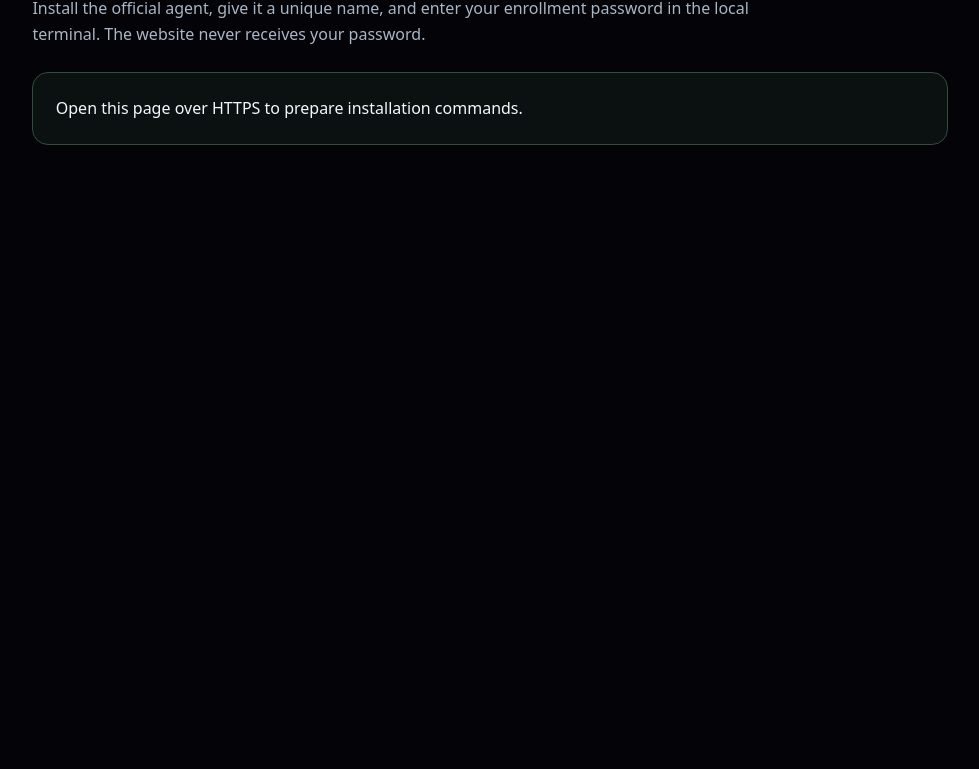
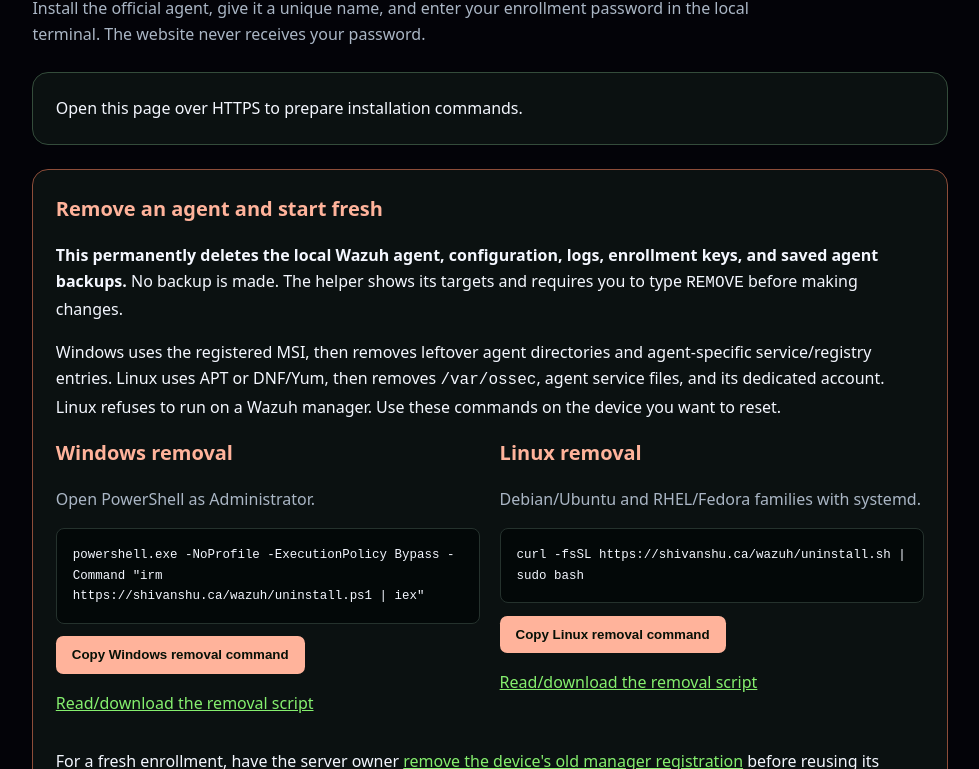
Before and after one commit to shivanshu3/shivanshu.ca, a plain HTML site: page wazuh/index.html in a window 1280 px wide. Shown: the part 183-952 px from the top of the page, without its empty margins (150-1129 px from the left). Before the commit the page ends 800 px from the top, so only its background shows below. Drawn offline with Linux system fonts and the light colour scheme.

Commit message:
enrollment update

```diff
--- a/wazuh/certificate.json
+++ b/wazuh/certificate.json
@@ -2,5 +2,5 @@
   "hostname": "home.shivanshu.ca",
   "sha256": "D3:1B:C2:CB:C2:A8:C6:C1:10:DE:D3:51:B6:FB:68:D4:11:54:DF:F1:BF:58:24:E7:23:7E:0B:49:12:5A:D7:65",
   "expires": "2027-11-02T21:54:57+00:00",
-  "exported": "2026-11-03T01:00:35.292816+00:00"
+  "exported": "2026-11-03T01:39:02.057899+00:00"
 }
--- a/wazuh/index.html
+++ b/wazuh/index.html
@@ -12,6 +12,7 @@
     pre{background:#030808;border:1px solid #25322d;border-radius:.5rem;padding:1rem;white-space:pre-wrap;overflow-wrap:anywhere;font-size:.78rem;max-height:16rem;overflow:auto}
     button,.download{display:inline-block;background:#85ef6e;color:#071006;border:0;border-radius:.45rem;padding:.7rem 1rem;font-weight:650;cursor:pointer;text-decoration:none}
     button:focus-visible,a:focus-visible{outline:3px solid #fff;outline-offset:4px}dt{font-weight:650}dd{margin:0 0 .7rem;overflow-wrap:anywhere}[hidden]{display:none!important}details{margin-top:1.5rem}summary{cursor:pointer}
+    .removal{border-color:#8d4d39}.removal button{background:#ffb39b}.removal h2{color:#ffb39b}
   </style>
 </head>
 <body>
@@ -40,7 +41,6 @@
         <p><a href="install.sh">Read/download the Bash script</a></p>
       </section>
     </div>
-    <p id="clipboard-status" role="status"></p>
     <p>The device needs to reach the manager on TCP 1515 for enrollment and TCP 1514 for events. Existing enrollment identities are protected. Windows uses the official MSI to handle installation state; leftover folders alone do not block installation. A failed enrollment leaves the new agent stopped; use the official tools to diagnose/retry it.</p>
     <details><summary>Security and manual installation</summary>
       <p>These commands download and run the current installer over HTTPS. The helpers check official package hashes (and the Windows MSI signature), verify the enrollment certificate, remove the temporary password file, and leave remote commands and Active Response disabled. Enrollment is performed once; future re-enrollment uses the manual workflow.</p>
@@ -52,6 +52,26 @@
       <p><a href="https://documentation.wazuh.com/current/user-manual/agent/agent-enrollment/index.html">Official Wazuh enrollment documentation</a></p>
     </details>
   </main>
+  <section class="panel removal" id="remove-agent">
+    <h2>Remove an agent and start fresh</h2>
+    <p><strong>This permanently deletes the local Wazuh agent, configuration, logs, enrollment keys, and saved agent backups.</strong> No backup is made. The helper shows its targets and requires you to type <code>REMOVE</code> before making changes.</p>
+    <p>Windows uses the registered MSI, then removes leftover agent directories and agent-specific service/registry entries. Linux uses APT or DNF/Yum, then removes <code>/var/ossec</code>, agent service files, and its dedicated account. Linux refuses to run on a Wazuh manager. Use these commands on the device you want to reset.</p>
+    <div class="cards">
+      <section><h2>Windows removal</h2><p class="muted">Open PowerShell as Administrator.</p>
+        <pre><code id="windows-uninstall-command">powershell.exe -NoProfile -ExecutionPolicy Bypass -Command "irm https://shivanshu.ca/wazuh/uninstall.ps1 | iex"</code></pre>
+        <button type="button" data-copy="windows-uninstall-command">Copy Windows removal command</button>
+        <p><a href="uninstall.ps1">Read/download the removal script</a></p>
+      </section>
+      <section><h2>Linux removal</h2><p class="muted">Debian/Ubuntu and RHEL/Fedora families with systemd.</p>
+        <pre><code id="linux-uninstall-command">curl -fsSL https://shivanshu.ca/wazuh/uninstall.sh | sudo bash</code></pre>
+        <button type="button" data-copy="linux-uninstall-command">Copy Linux removal command</button>
+        <p><a href="uninstall.sh">Read/download the removal script</a></p>
+      </section>
+    </div>
+    <p>For a fresh enrollment, have the server owner <a href="https://documentation.wazuh.com/current/user-manual/agent/agent-management/remove-agents/remove.html">remove the device's old manager registration</a> before reusing its name, then run the installation command above. Reboot first if Windows requests it.</p>
+    <p class="muted">Removal covers the agent installation and its local data. Manager records, shared OS event/journal history, and copies you saved outside the agent directory are separate. These commands trust this HTTPS website and its GitHub account.</p>
+  </section>
+  <p id="clipboard-status" role="status"></p>
   <noscript>JavaScript is needed to prepare the copy commands. The public certificate and installer scripts can be downloaded and reviewed directly.</noscript>
   <script>
     const hex = bytes => Array.from(new Uint8Array(bytes), b => b.toString(16).padStart(2,'0')).join('');
```
Also changed, not shown: 2 other files.
